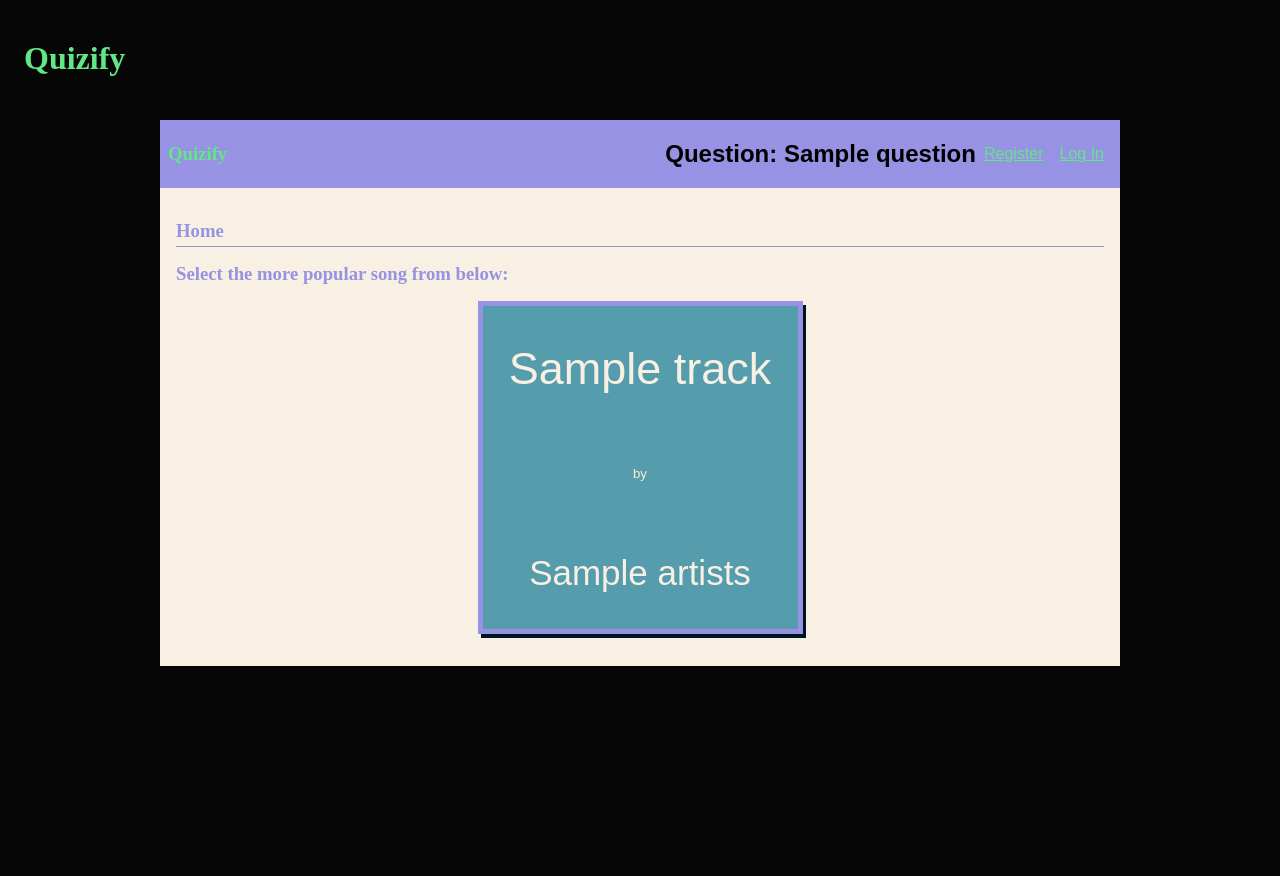
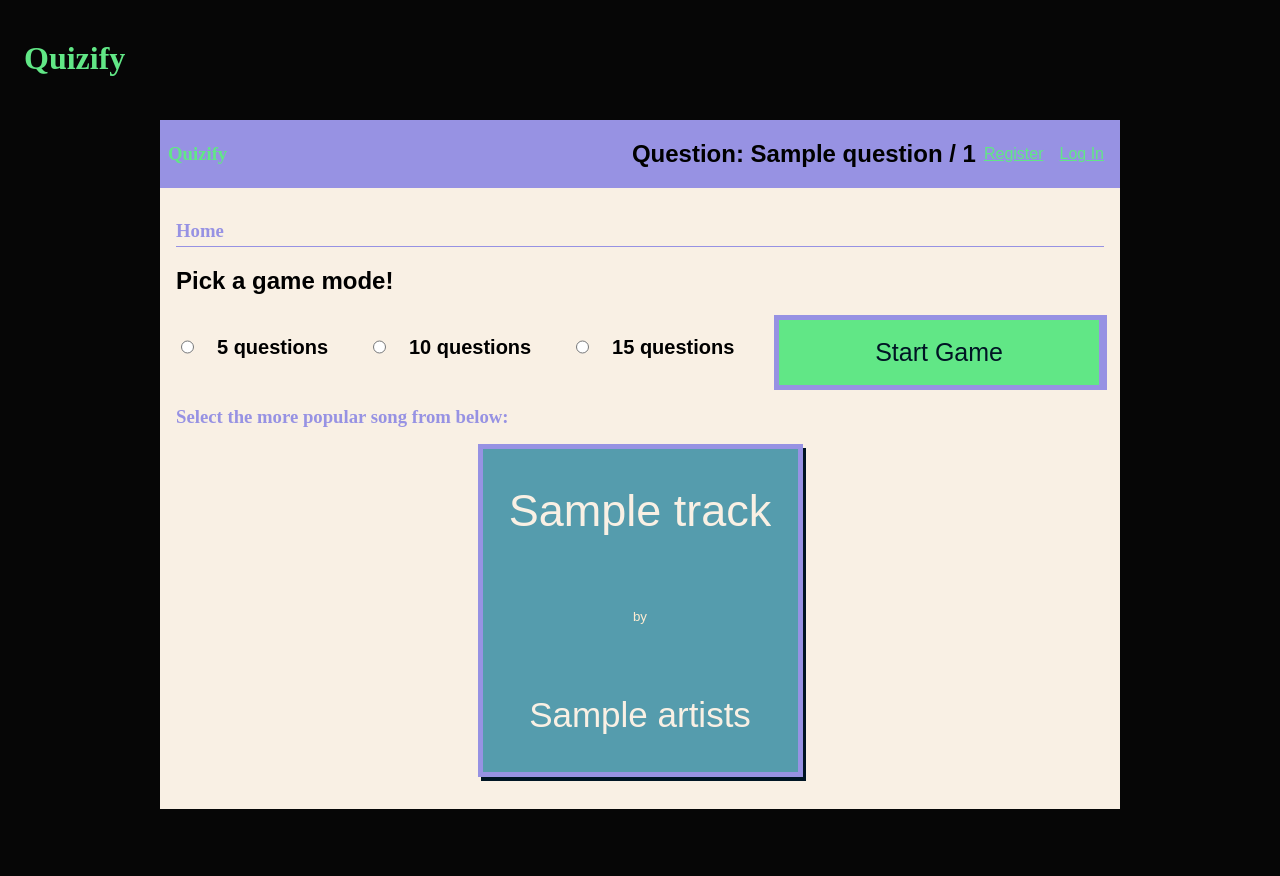
Before and after one commit to TheAiden02/Quizify, a Flask app: template my_code/templates/home.html in a window 1280 px wide. Before the commit the page ends 666 px from the top, so only its background shows below. Run offline with Flask 3, Linux system fonts and the light colour scheme; the template is opened without the code that fills it: most values are stand-ins (such as "Sample title", 1, 10 or a date in 2020).

Commit message:
add "game mode" selector to home page

```diff
--- a/my_code/routes.py
+++ b/my_code/routes.py
@@ -18,6 +18,7 @@ def refresh_token():
 @login_required
 @app.route('/', methods=('GET', 'POST'))
 def home():
+    question_Number = 0
     # Check if the user is already authenticated
     if 'token_info' not in session:
         return redirect(url_for('auth.login'))
@@ -72,8 +73,14 @@ def home():
 
     session['song_choices'] = choices
     session['most_popular'] = most_popular['name']
+    selected_option = request.form.get('question_Number')
+    if question_Number:
+        # Store the selected option in session
+        session['question_Number'] = question_Number
 
-    return render_template('home.html', choices=choices, question=question)
+
+
+    return render_template('home.html', choices=choices, question=question, question_Number=question_Number)
 
 @app.route('/grade', methods=['POST'])
 def grade():
@@ -90,4 +97,6 @@ def callback():
     token_info = sp_oauth.get_access_token(code)
     session['token_info'] = token_info
     session['question'] = session.get('question', -1)  #define question counter
+    session['question_Number'] = session.get('question_Number', -1)  #Set number of questions -- infiate mode to come
+
     return redirect(url_for('home'))
--- a/my_code/static/style.css
+++ b/my_code/static/style.css
@@ -50,7 +50,7 @@ input[type=submit] { align-self: start; min-width: 10em; }
     min-width:325px;
 }
 
-.content button:hover{
+.cards button:hover{
     border:5px solid #15616D;
     box-shadow:-14px 7px 5px 0px #001524 !important;
     transform:scale(1.1);
@@ -82,3 +82,29 @@ input[type=submit] { align-self: start; min-width: 10em; }
 #pageTitle{
     color:#61E786;
 }
+.game_Mode{
+    justify-content: space-between;
+    flex-direction: row !important;
+}
+.game_Mode label{
+    align-content: center;
+    font-size: 20px;
+}
+
+.game_Mode button{
+    align-self:flex-end;
+}
+.game_Mode button:hover{
+    box-shadow:5px 5px #001524;
+    border:7px solid #001524;
+}
+
+
+#start_Game{
+    background-color:#61E786;
+    box-shadow: 3px 0 #9792e3;
+    height:75px;
+    width:150px;
+    color:#001524;
+    font-size: 25px;;
+}
--- a/my_code/templates/base.html
+++ b/my_code/templates/base.html
@@ -24,6 +24,9 @@
     {% for message in get_flashed_messages() %}
       <div class="flash">{{ message }}</div>
     {% endfor %}
-    {% block content %}{% endblock %}
+    {% block content %}
+      {% block start_Game %}{% endblock %}
+
+    {% endblock %}
   </section>
 </section>
--- a/my_code/templates/home.html
+++ b/my_code/templates/home.html
@@ -2,7 +2,7 @@
 
 {% block question %}
 <h2>
-    Question: {{ question }}
+    Question: {{ question }} / {{question_Number}}
 </h2>
 {% endblock %}
 
@@ -11,11 +11,27 @@
 {% endblock %}
 
 {% block content %}
+    {% block start_Game %}
+    <h2>Pick a game mode!</h2>
+    <div class="game_Mode_container">
+        <form name="game_Mode" class="game_Mode">
+            <input type="radio" id="_5" name="question_Number" value=5></input>
+            <label for ="_5">5 questions</label><br>
+            <input type="radio" id="_10" name="question_Number" value=10></input>
+            <label for ="_10">10 questions</label><br>
+            <input type="radio" id="_15" name="question_Number" value=15></input>
+            <label for ="_15">15 questions</label><br>
+            <button id="start_Game" type="submit" name="start_Game" >Start Game</button>
+        </form>
+
+    </div>
+
+    {% endblock %}
     <h1>Select the more popular song from below:</h1>
     <ul>
         {% for track in choices %}
             <li>
-                <form action="{{ url_for('grade') }}" method="post">
+                <form class="cards" action="{{ url_for('grade') }}" method="post">
                     <button type="submit" name="selected_track" value="{{ track['name'] }}">
                        <span class="title"> {{ track['name'] }}</span> by <span class="artist">{{ track['artists'] }}</span>
                     </button>
```
